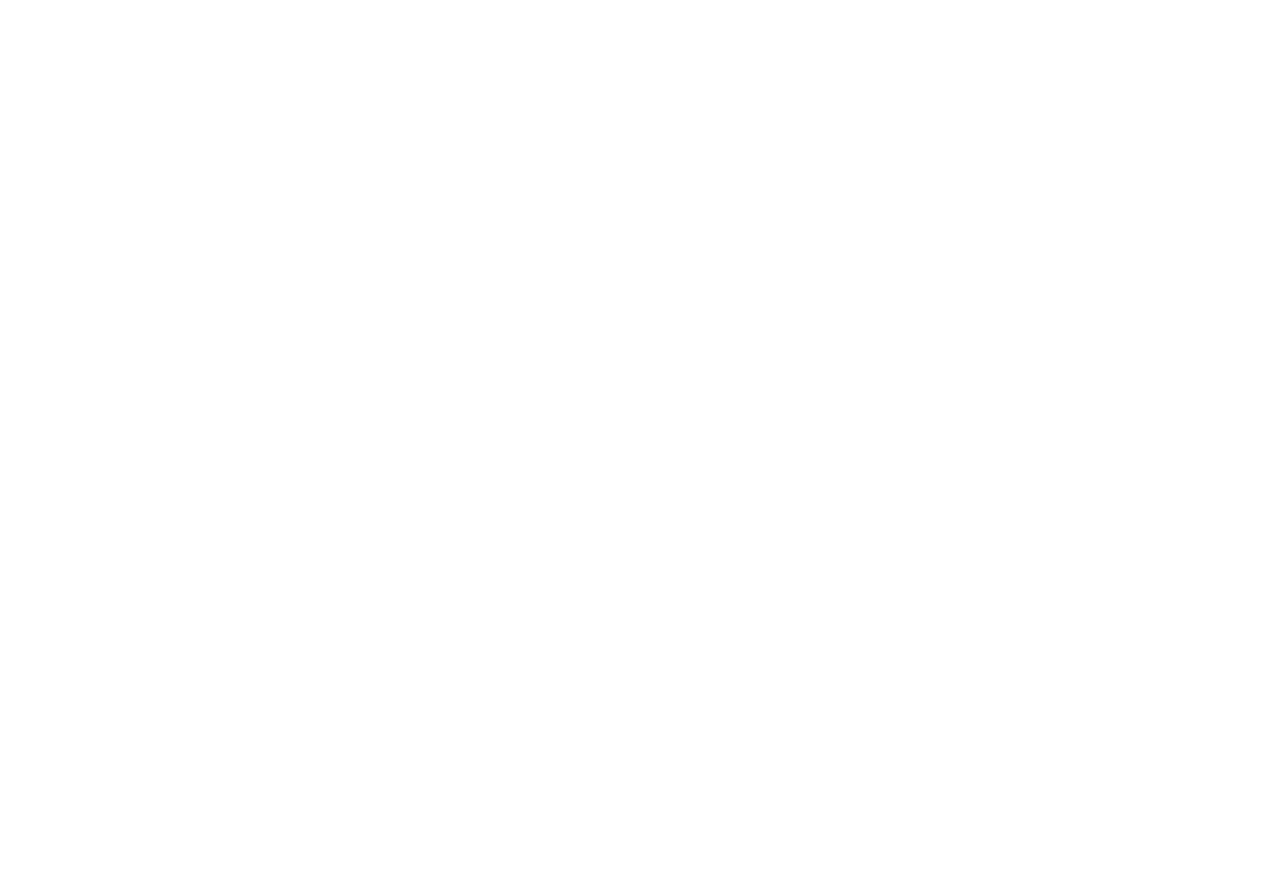
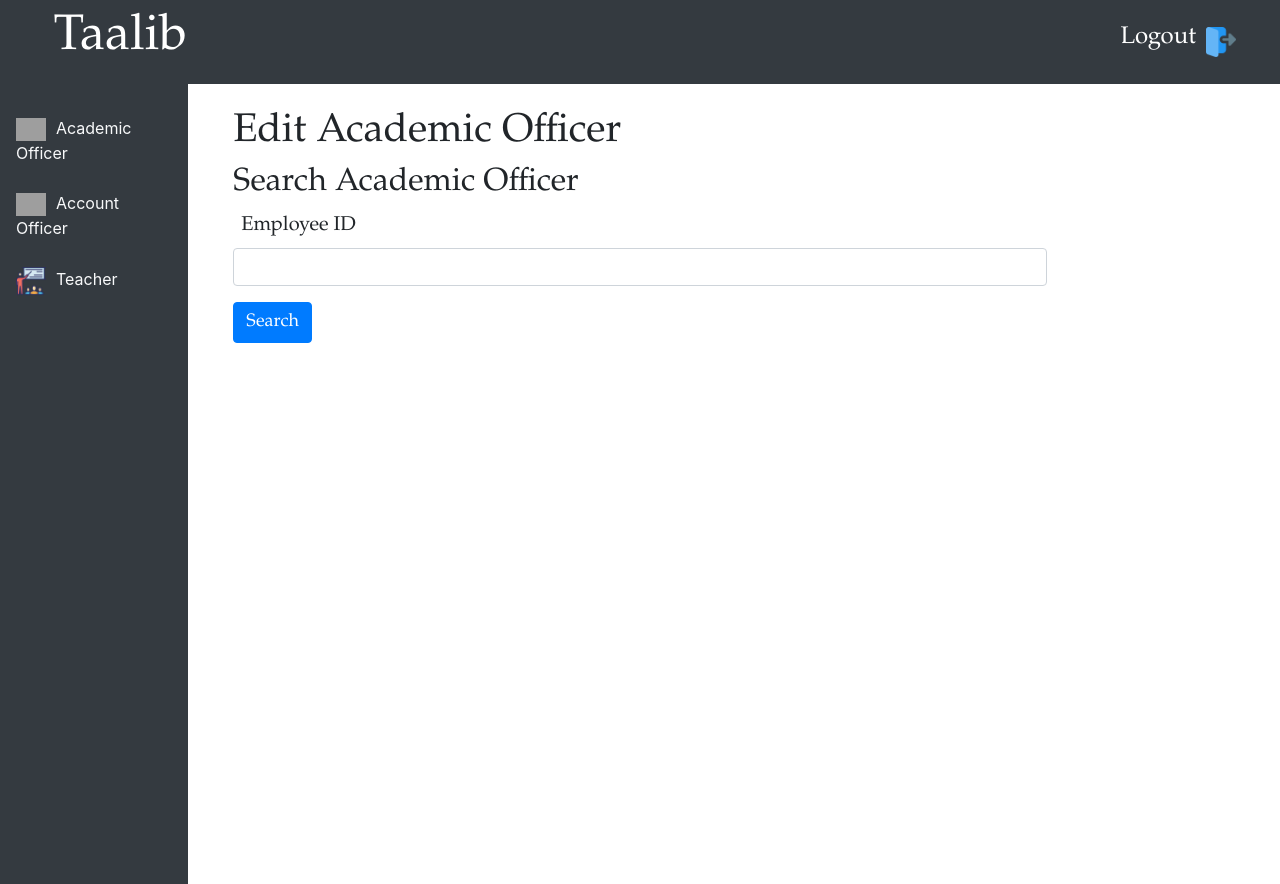
Before and after one commit to Muhammad-Hasham/Taalib, a React (Create React App) app in the folder Frontend/taalib/: page /ManageAcaOfficer/EditAcaOfficer in a window 1280 px wide. Before the commit this address had no page. Before the commit the page ends 800 px from the top, so only its background shows below. Built offline with nearby package versions, Linux system fonts and the light colour scheme; grey boxes are pictures that could not be loaded.

Commit message:
Academic Officer Update functionality complete

```diff
--- a/Frontend/taalib/src/App.js
+++ b/Frontend/taalib/src/App.js
@@ -17,6 +17,8 @@
 import AcaOffInfo from "./components/pages/AcademicOfficer/AcaOffInfo";
 import DeleteAcaOfficer from "./components/pages/AcademicOfficer/DeleteAcaOfficer";
 import AcaOffDelete from "./components/pages/AcademicOfficer/delete";
+import EditAcaOfficer from "./components/pages/AcademicOfficer/editAcaOfficer";
+//import ViewAcaOfficer from "./components/pages/AcademicOfficer/viewAcaOfficer";
 
 function App() {
   return (
@@ -67,6 +69,19 @@
         <Route path="/ManageAcaOfficer/DeleteAcaOfficer" element={<DeleteAcaOfficer />} />
         <Route path="/ManageAcaOfficer/DeleteAcaOfficer/AcaOffInfo" element={<AcaOffDelete />} />
 
+        <Route path="/ManageAcaOfficer/EditAcaOfficer" element={<EditAcaOfficer />} />
+
+        <Route
+          path="/ManageAcaOfficer/EditAcaOfficer/AcaOffInfo"
+          element={<AcaOffInfo />}
+        />
+
+        {/* <Route path="/ManageAcaOfficer/viewAcaOfficer" element={<ViewAcaOfficer />} />
+        <Route
+          path="/ManageAcaOfficer/viewAcaOfficer/SearchResult"
+          element={<AcaOffInfo />}
+        /> */}
+
       </Routes>
     </BrowserRouter>
   );
--- /dev/null
+++ b/Frontend/taalib/src/components/pages/AcademicOfficer/editAcaOfficer.js
@@ -0,0 +1,26 @@
+import React from "react";
+import NavBar from "../nav";
+import SideBar from "../sideBar";
+import EditForm from "./editform";
+
+function EditAcaOfficer() {
+  const user = JSON.parse(localStorage.getItem("user"));
+
+  return (
+    <div>
+      <NavBar />
+      <div>
+        <div className="row">
+          <div className="col-md-2">
+            <SideBar />
+          </div>
+          <div className="col-md-8">
+            <EditForm />
+          </div>
+        </div>
+      </div>
+    </div>
+  );
+}
+
+export default EditAcaOfficer;
--- /dev/null
+++ b/Frontend/taalib/src/components/pages/AcademicOfficer/editform.js
@@ -0,0 +1,143 @@
+import React, {useState} from "react";
+import axios from "axios";
+import { useNavigate } from "react-router-dom";
+
+function AcaOfficerForm() {
+  const navigate = useNavigate();
+  const [searchString, setSearchString] = useState("");
+  const [name, setName] = useState("");
+  const [email, setEmail] = useState("");
+  const [password, setPassword] = useState("");
+  const [showForm, setShowForm] = useState(false);
+
+  const handleSubmit = async (e) => {
+    e.preventDefault();
+    const acaOfficer = {
+      name,
+      email,
+      password,
+    };
+
+    try {
+      let token = localStorage.getItem("user");
+        token = JSON.parse(token);
+        token = token.token
+      const response = await axios.put(
+        `http://localhost:3001/api/academicOfficer/update/${searchString}`,
+        acaOfficer,
+        {
+          headers: { Authorization: token },
+        }
+      );
+
+      localStorage.setItem("acaofficer", JSON.stringify(response.data.data));
+      setName("");
+      setEmail("");
+      setPassword("");
+      navigate("/ManageAcaOfficer/EditAcaOfficer/AcaOffInfo");
+    } catch (error) {
+      alert(error);
+    }
+  };
+
+  const handleSearch = async (e) => {
+    let token = localStorage.getItem("user");
+        token = JSON.parse(token);
+        token = token.token
+        console.log(token)
+    e.preventDefault();
+
+    const data = {
+      employeeId: String(searchString),
+    };
+
+    try {
+      const response = await axios.get(
+        `http://localhost:3001/api/academicOfficer/retrieve/${data.employeeId}`,
+        {
+          headers: { Authorization: token },
+        }
+      );
+
+      setSearchString(response.data.employeeId);
+      setName(response.data.name);
+      setEmail(response.data.email);
+      setPassword(response.data.password);
+      setShowForm(true);
+    } catch (error) {
+      alert("Academic Officer not found");
+      console.log(error);
+    }
+  };
+
+  return (
+    <div className="container">
+      <br />
+      <h1>Edit Academic Officer</h1>
+      <h2>Search Academic Officer</h2>
+      <form onSubmit={handleSearch}>
+        <div className="form-group">
+          <label htmlFor="name">Employee ID</label>
+          <input
+            type="String"
+            className="form-control"
+            id="employeeId"
+            value={searchString}
+            onChange={(e) => setSearchString(e.target.value)}
+            required
+          />
+        </div>
+        <button type="submit" className="btn btn-primary">
+          Search
+        </button>
+      </form>
+
+      {showForm && (
+        <form onSubmit={handleSubmit}>
+          <div className="form-group">
+            <label htmlFor="name">Name</label>
+            <input
+              type="text"
+              className="form-control"
+              id="name"
+              value={name}
+              onChange={(e) => {
+                setName(e.target.value);
+              }}
+              required
+            />
+          </div>
+
+          <div className="form-group">
+            <label htmlFor="email">Email</label>
+            <input
+              type="email"
+              className="form-control"
+              id="email"
+              value={email}
+              onChange={(e) => setEmail(e.target.value)}
+              required
+            />
+          </div>
+
+          <div className="form-group">
+            <label htmlFor="password">Password</label>
+            <input
+              type="password"
+              className="form-control"
+              id="password"
+              value={password}
+              onChange={(e) => setPassword(e.target.value)}
+              required
+            />
+          </div>
+          <button type="submit" className="btn btn-primary">
+            Save Changes
+          </button>
+        </form>
+      )}
+    </div>
+  );
+}
+
+export default AcaOfficerForm;
```
